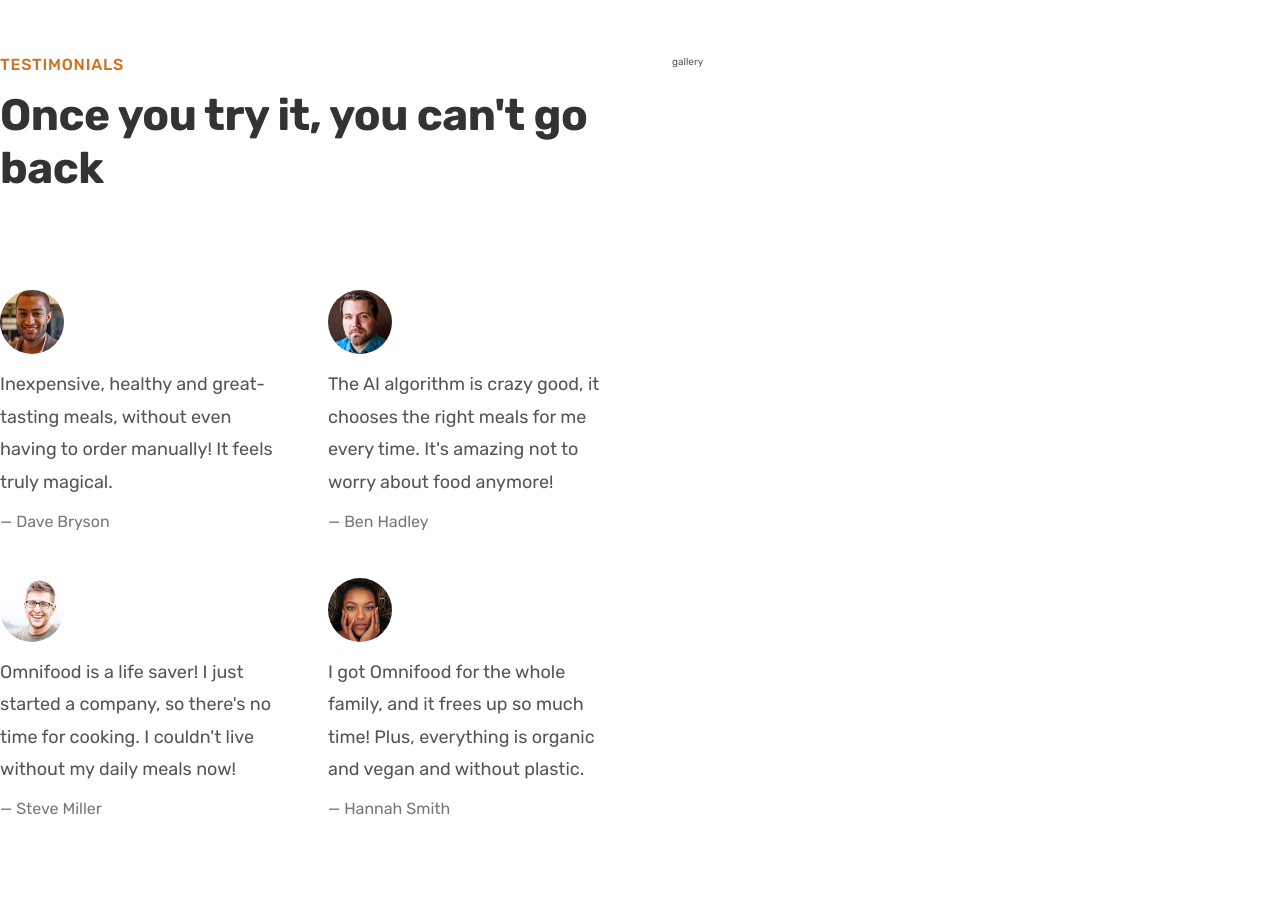
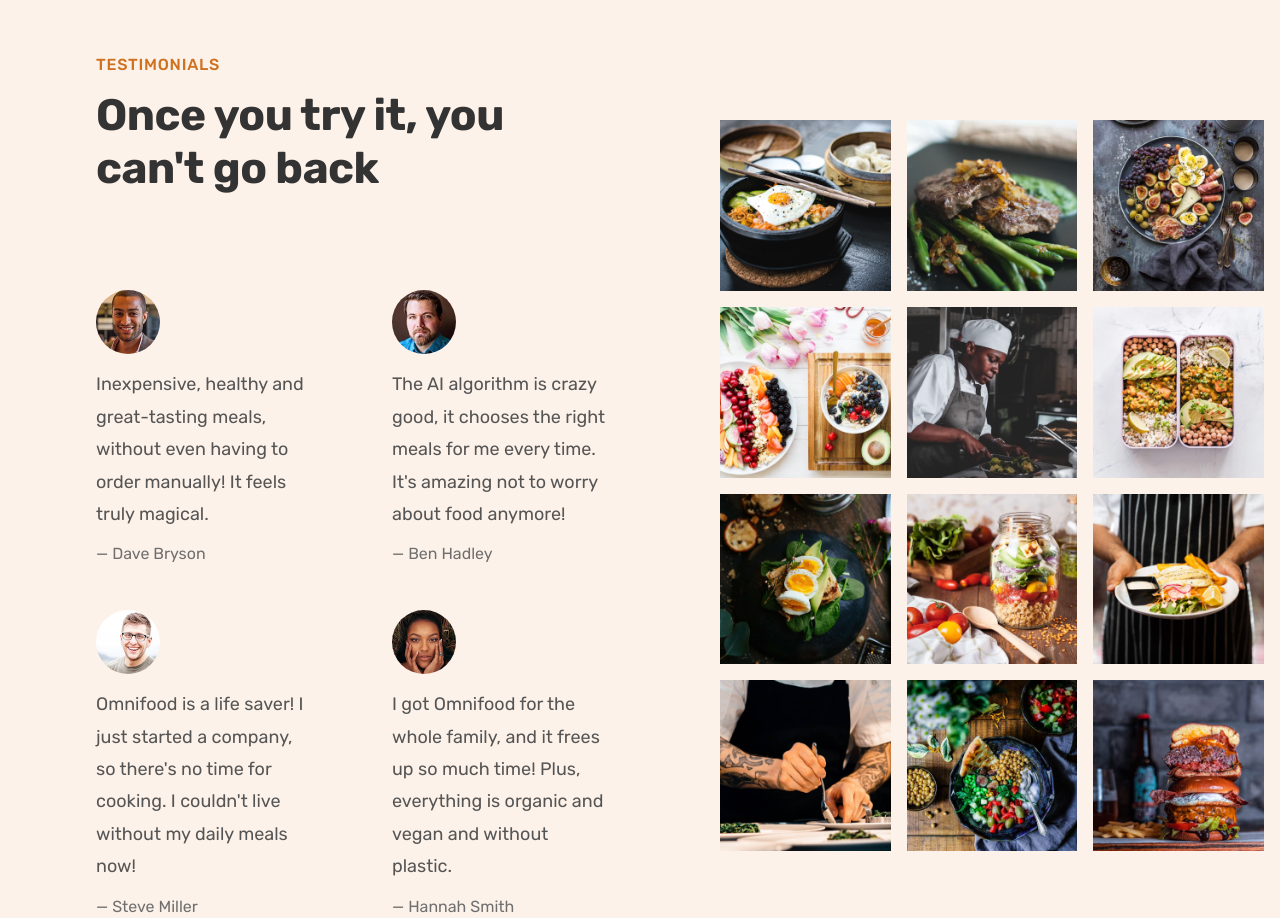
Before and after one commit to P666R/Foodie, a plain HTML site: page index.html in a window 1280 px wide. Shown: the part 3600-4518 px from the top of the page. Drawn offline with nearby package versions, Linux system fonts and the light colour scheme.

Commit message:
building meal testimonials-2

```diff
--- a/css/general.css
+++ b/css/general.css
@@ -32,6 +32,7 @@
 - Greys:
 #555
 #333
+#6f6f6f: lightest grey allowed on #fdf2e9
 
 --- 05 Shadows
 
--- a/css/style.css
+++ b/css/style.css
@@ -322,13 +322,21 @@
 /* **************** */
 
 .section-testimonials {
-  padding: 9.6rem 0;
+  background-color: #fdf2e9;
+  display: grid;
+  grid-template-columns: 55fr 45fr;
+  align-items: center;
+}
+
+.testimonials-container {
+  padding: 9.6rem;
 }
 
 .testimonials {
   display: grid;
   grid-template-columns: repeat(2, 1fr);
-  gap: 4.8rem;
+  row-gap: 4.8rem;
+  column-gap: 8rem;
 }
 
 .testimonial-img {
@@ -345,5 +353,26 @@
 
 .testimonial-name {
   font-size: 1.6rem;
-  color: #777;
+  color: #6f6f6f;
 }
+
+.gallery {
+  display: grid;
+  grid-template-columns: repeat(3, 1fr);
+  gap: 1.6rem;
+  padding: 1.6rem;
+}
+
+.gallery-item {
+  overflow: hidden;
+}
+
+.gallery-item img {
+  display: block;
+  width: 100%;
+  transition: all 0.4s;
+}
+
+.gallery-item img:hover {
+  transform: scale(1.1);
+}
--- a/index.html
+++ b/index.html
@@ -291,7 +291,7 @@
         </div>
       </section>
 
-      <section class="section-testimonials grid grid--2-cols">
+      <section class="section-testimonials">
         <div class="testimonials-container">
           <span class="subheading">Testimonials</span>
           <h2 class="heading-secondary">Once you try it, you can't go back</h2>
@@ -351,7 +351,55 @@
           </div>
         </div>
 
-        <div class="gallery">gallery</div>
+        <div class="gallery">
+          <figure class="gallery-item">
+            <img src="img/gallery/gallery-1.jpg" alt="photo of food" />
+          </figure>
+
+          <figure class="gallery-item">
+            <img src="img/gallery/gallery-2.jpg" alt="photo of food" />
+          </figure>
+
+          <figure class="gallery-item">
+            <img src="img/gallery/gallery-3.jpg" alt="photo of food" />
+          </figure>
+
+          <figure class="gallery-item">
+            <img src="img/gallery/gallery-4.jpg" alt="photo of food" />
+          </figure>
+
+          <figure class="gallery-item">
+            <img src="img/gallery/gallery-5.jpg" alt="photo of food" />
+          </figure>
+
+          <figure class="gallery-item">
+            <img src="img/gallery/gallery-6.jpg" alt="photo of food" />
+          </figure>
+
+          <figure class="gallery-item">
+            <img src="img/gallery/gallery-7.jpg" alt="photo of food" />
+          </figure>
+
+          <figure class="gallery-item">
+            <img src="img/gallery/gallery-8.jpg" alt="photo of food" />
+          </figure>
+
+          <figure class="gallery-item">
+            <img src="img/gallery/gallery-9.jpg" alt="photo of food" />
+          </figure>
+
+          <figure class="gallery-item">
+            <img src="img/gallery/gallery-10.jpg" alt="photo of food" />
+          </figure>
+
+          <figure class="gallery-item">
+            <img src="img/gallery/gallery-11.jpg" alt="photo of food" />
+          </figure>
+
+          <figure class="gallery-item">
+            <img src="img/gallery/gallery-12.jpg" alt="photo of food" />
+          </figure>
+        </div>
       </section>
     </main>
 
```
